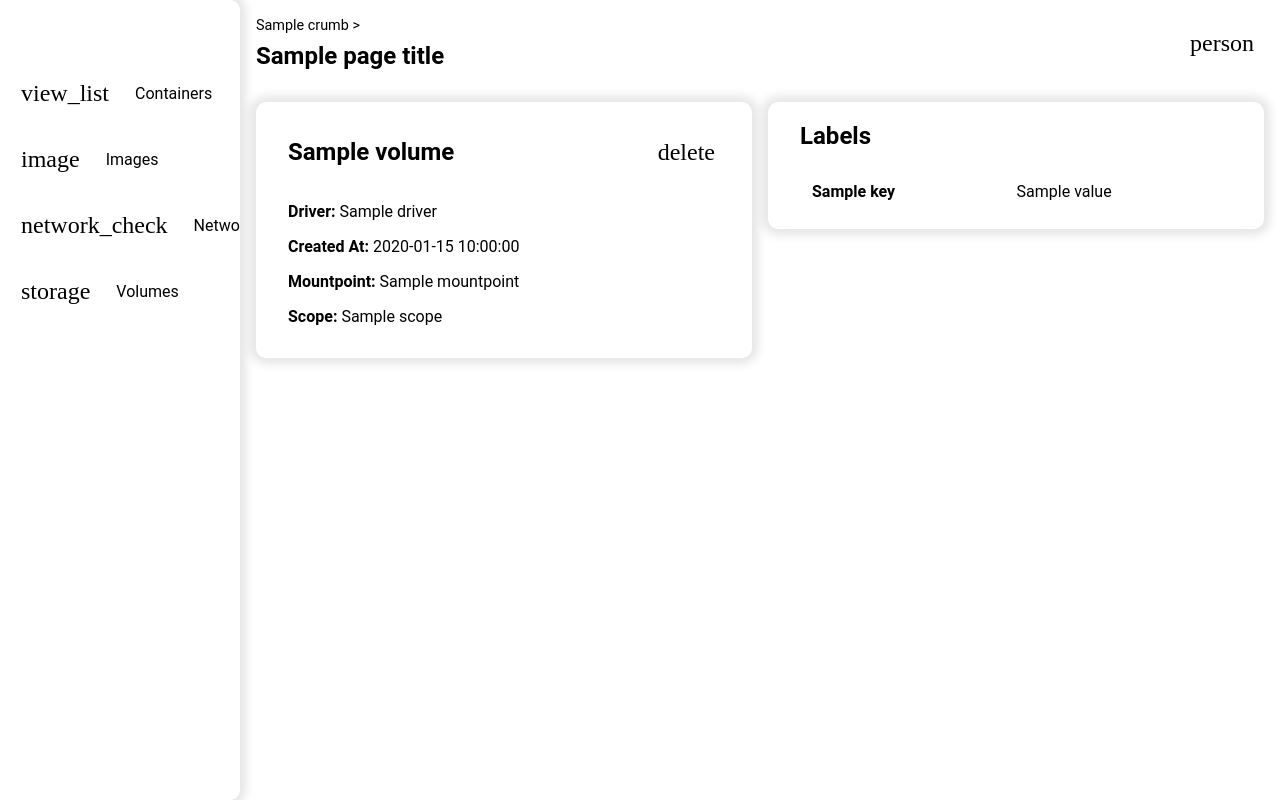
After one commit to danylo829/Containery, a Python web app: template src/app/modules/main/volume/templates/volume/info.html in a window 1280 px wide. The commit adds this page. Run offline with Jinja, Linux system fonts and the light colour scheme; the template is opened without the code that fills it: most values are stand-ins (such as "Sample title", 1, 10 or a date in 2020); some web fonts are replaced.

Commit message:
[feat] [volume] Add volume info page

```diff
--- /dev/null
+++ b/src/app/modules/main/volume/templates/volume/info.html
@@ -0,0 +1,51 @@
+{% extends "main.html" %}
+
+{% block custom_header %}
+    <script src="{{ url_for('static', filename='js/table.js') }}" defer></script>
+    <script src="{{ url_for('static', filename='js/volume/info.js') }}" defer></script>
+{% endblock %}
+
+{% block content %}
+    {% if volume %}
+        <!-- General Info Block -->
+        <div class="content-card">
+            <div class="title">
+                <h2>{{ volume['Name'] }}</h2>
+                <div class="actions">
+                    <div>
+                        <a class="delete-btn" data-id="{{ volume['Name'] }}">
+                            <span class="material-symbols-outlined icon-button delete">delete</span>
+                        </a>
+                    </div>
+                </div>
+            </div>
+            <p><strong>Driver:</strong> {{ volume['Driver'] }}</p>
+            <p><strong>Created At:</strong> {{ format_docker_timestamp(volume['CreatedAt']) }}</p>
+            <p><strong>Mountpoint:</strong> {{ volume['Mountpoint'] }}</p>
+            <p><strong>Scope:</strong> {{ volume['Scope'] }}</p>
+        </div>
+
+        <!-- Labels Block -->
+        <div class="content-card">
+            <h2>Labels</h2>
+            {% if volume['Labels'] and volume['Labels']|length > 0 %}
+                <div class="table-box {{ 'constrained' if PersonalSettings.get_setting(current_user.id, 'constrain_tables_view') == 'true' else '' }}">
+                    <table>
+                        <tbody>
+                            {% for key, value in volume['Labels'].items() %}
+                            <tr>
+                                <td><strong>{{ key }}</strong></td>
+                                <td>{{ value }}</td>
+                            </tr>
+                            {% endfor %}
+                        </tbody>
+                    </table>
+                </div>
+            {% else %}
+                <p>No labels found.</p>
+            {% endif %}
+        </div>
+    {% else %}
+        <p>No volume information available.</p>
+    {% endif %}
+{% endblock %}
--- a/src/app/modules/main/volume/templates/volume/table.html
+++ b/src/app/modules/main/volume/templates/volume/table.html
@@ -21,7 +21,7 @@
             <tbody id="volume-list">
                 {% for row in rows %}
                 <tr>
-                    <td>{{ row.name }}</td>
+                    <td><a href="{{ url_for('main.volume.info', name=row.name) }}">{{ row.name }}</a></td>
                     <td>{{ row.mountpoint }}</td>
                 </tr>
                 {% endfor %}
--- a/src/app/static/styles/base.css
+++ b/src/app/static/styles/base.css
@@ -185,6 +185,7 @@ ul {
     flex: 1 1 calc(33.333% - 2rem);
     min-width: 300px;
     box-sizing: border-box;
+    word-wrap: break-word;
 }
 
 .content-card.dashboard {
@@ -194,6 +195,14 @@ ul {
 .breadcrumbs {
     font-size: 0.9rem;
     overflow-wrap: anywhere;
+}
+
+.breadcrumbs span:last-child {
+    display: inline-block;
+    overflow: hidden;
+    white-space: nowrap;
+    text-overflow: ellipsis;
+    vertical-align: middle;
 }
 
 .breadcrumbs a:hover {
@@ -926,10 +935,6 @@ span.delete:hover {
         border: none;
     }
 
-    .content-card {
-        padding-inline: 1rem;
-    }
-
     .actions div {
         gap: unset;
     }
@@ -950,4 +955,8 @@ span.delete:hover {
     .table-actions {
         gap: unset;
     }
+
+    .breadcrumbs span:last-child {
+        max-width: 100px;
+    }
 }
--- a/src/app/utils/docker.py
+++ b/src/app/utils/docker.py
@@ -186,6 +186,9 @@ class Docker:
     def get_volumes(self):
         return self.perform_request('/volumes')
 
+    def inspect_volume(self, network_id):
+        return self.perform_request(f'/volumes/{network_id}')
+
     # NETWORK
 
     def get_networks(self):
```
Also changed, not shown: src/app/modules/main/volume/routes.py (+21 -1 lines).
